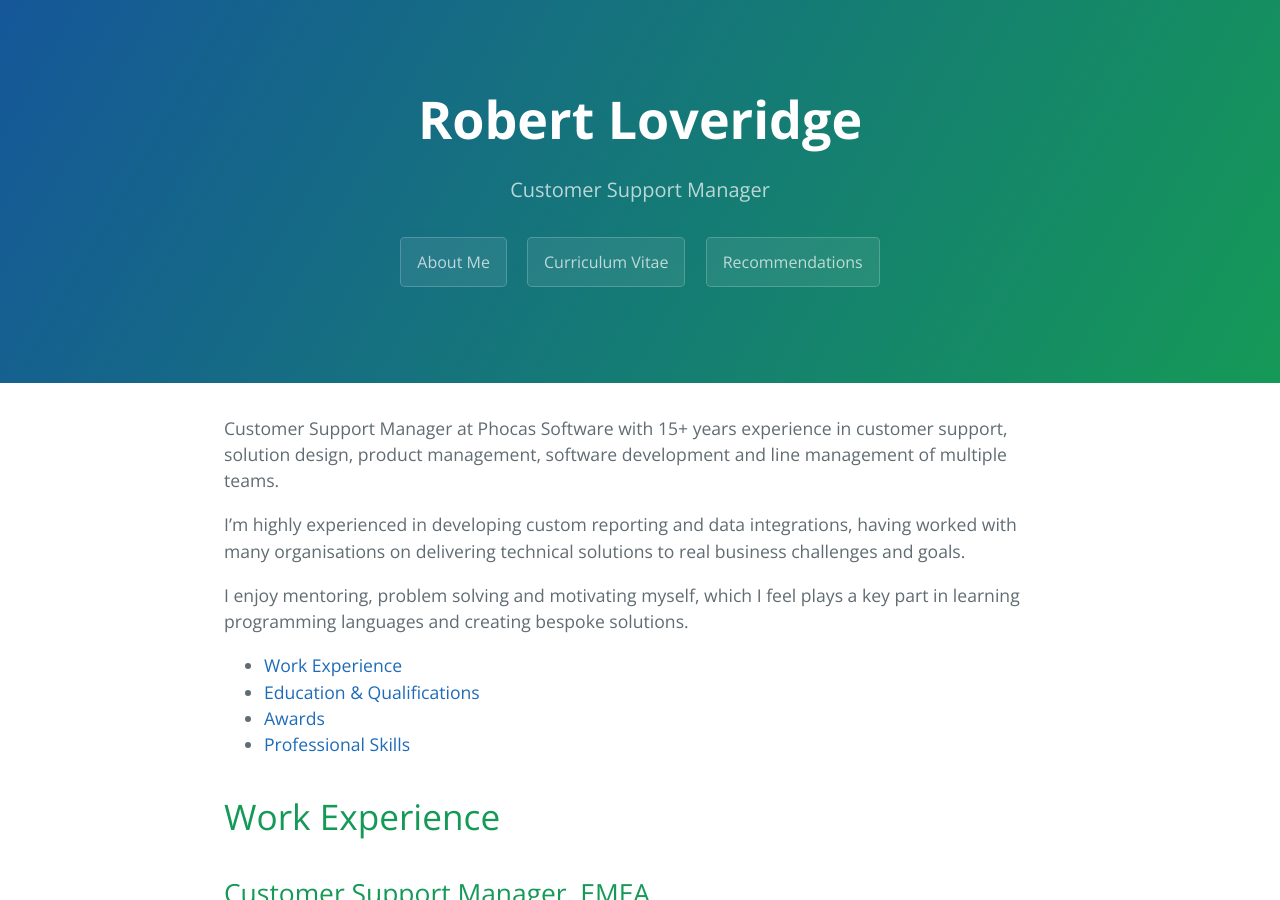
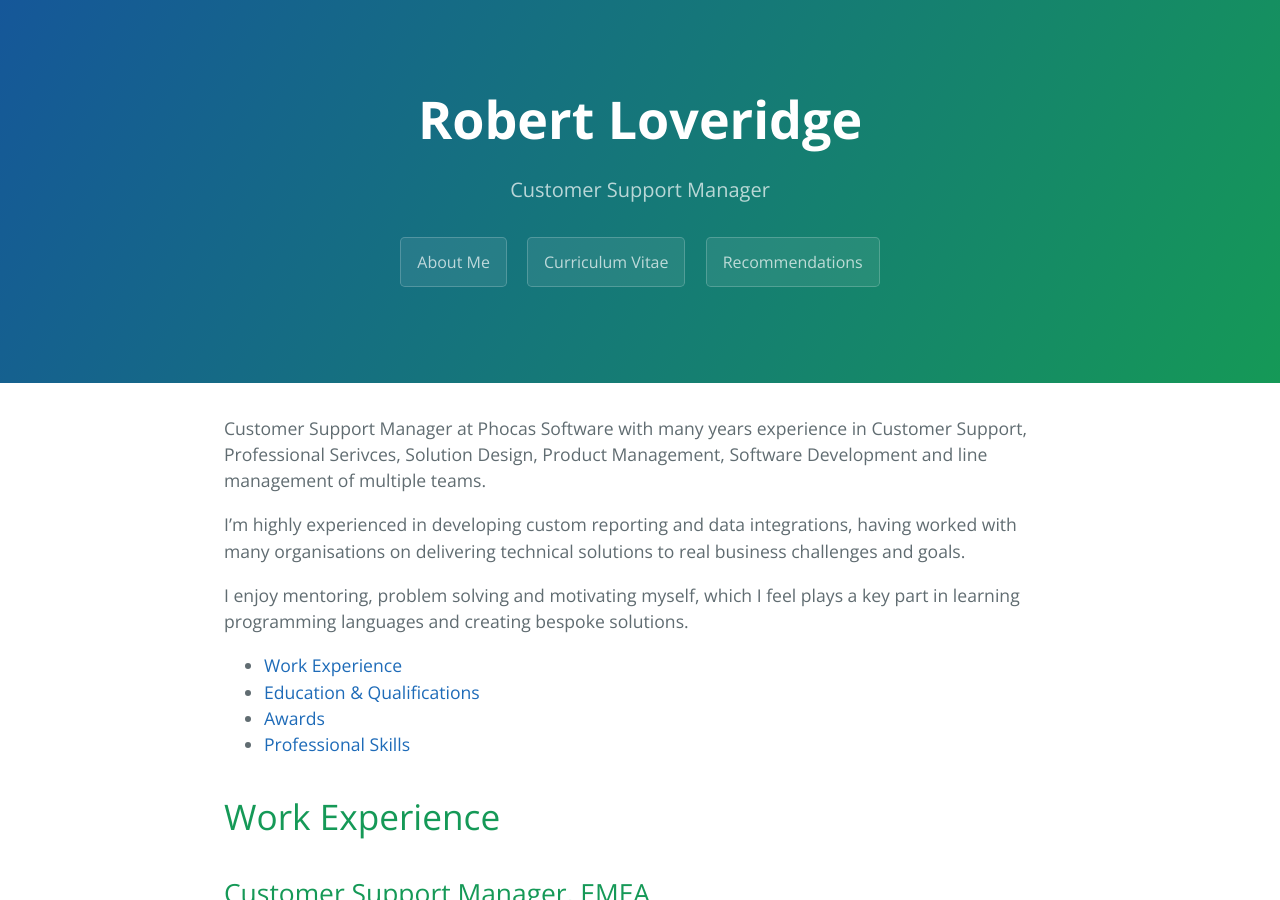
Before and after one commit to robertloveridge/robertloveridge.github.io, a Jekyll site: the page built from _pages/02_curriculum_vitae.md, in a window 1280 px wide and 900 px high. Built offline with Jekyll 4.4.1, drawn with Linux system fonts in a browser that asks for light colours.

```diff
--- a/_pages/02_curriculum_vitae.md
+++ b/_pages/02_curriculum_vitae.md
@@ -4,7 +4,7 @@ title: Curriculum Vitae
 permalink: /curriculum_vitae/
 ---
 
-Customer Support Manager at Phocas Software with 15+ years experience in customer support, solution design, product management, software development and line management of multiple teams.
+Customer Support Manager at Phocas Software with many years experience in Customer Support, Professional Serivces, Solution Design, Product Management, Software Development and line management of multiple teams.
 
 I'm highly experienced in developing custom reporting and data integrations, having worked with many organisations on delivering technical solutions to real business challenges and goals.
 
```
Also changed, not shown: _pages/01_about.md (+1 -1 lines).
